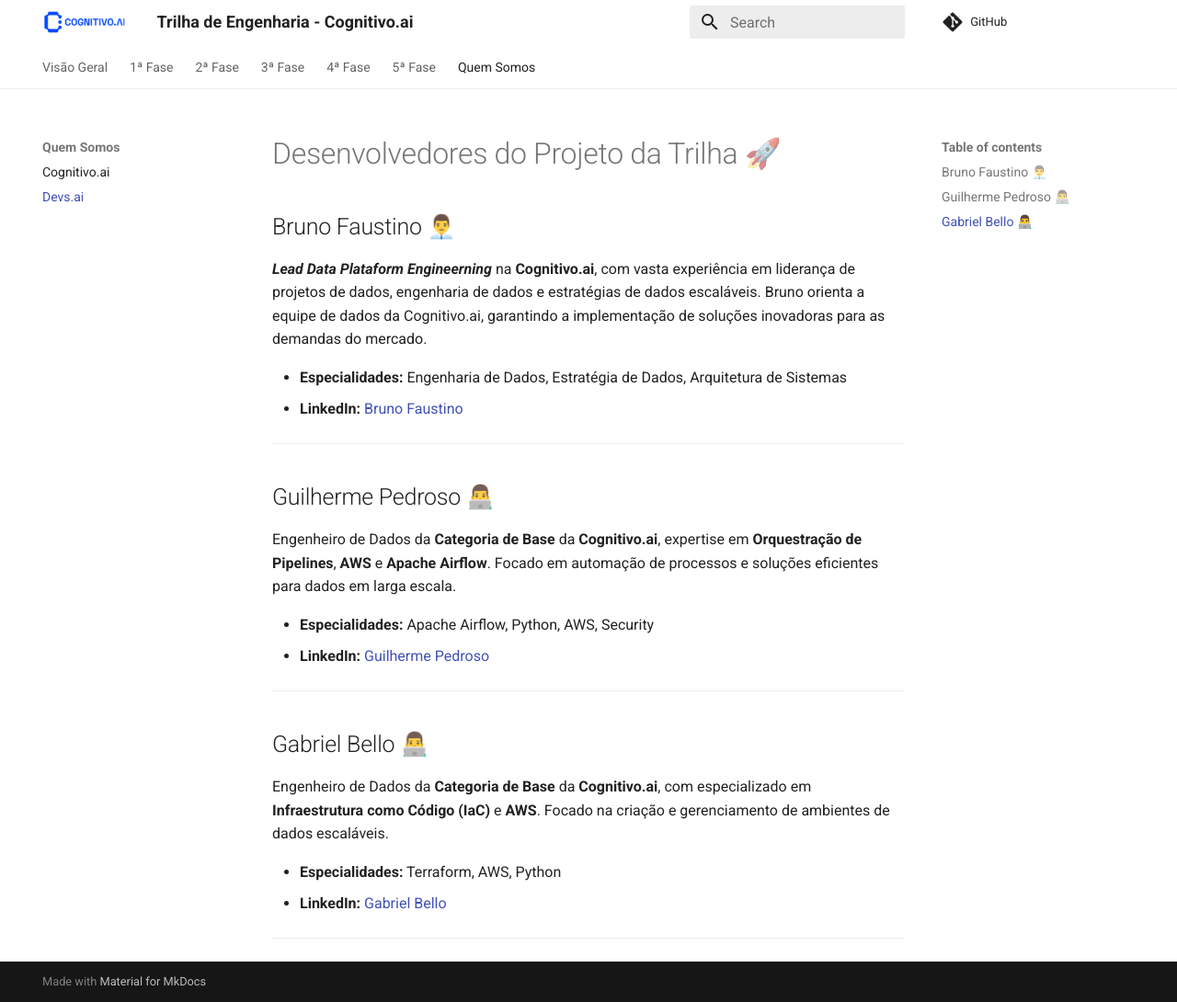
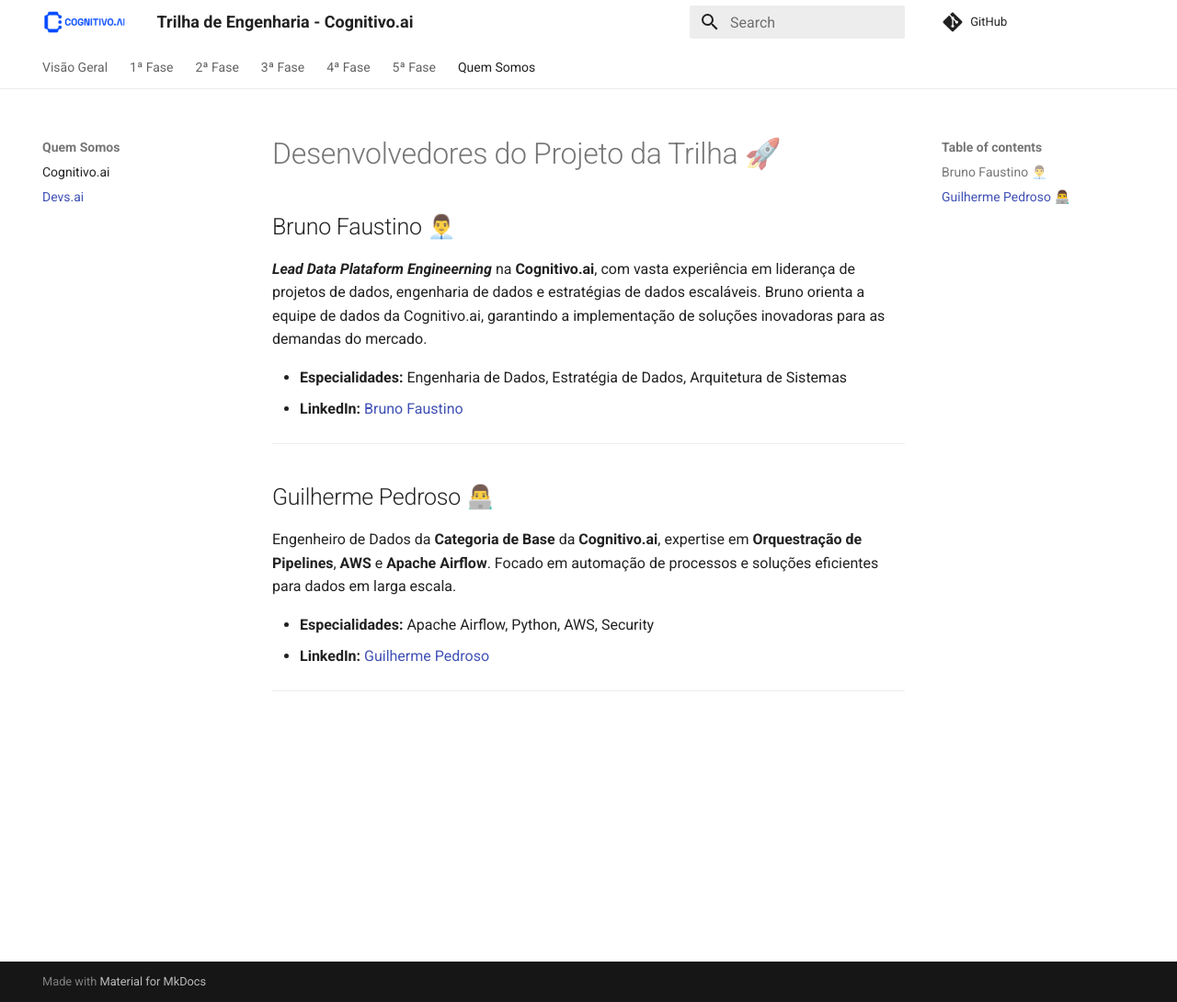
Before and after one commit to cognitivo/trilha-oficial-engenharia, an MkDocs documentation site: the page built from docs/About/devs.md, in a window 1280 px wide and 1090 px high. Shown: the whole window at 92% size. Built offline with MkDocs 1.6.1 and Material for MkDocs 9.7.7, drawn with Linux system fonts in a browser that asks for light colours; comment, search, counter and statistics services are not loaded.

Commit message:
docs: atualiza informações dos desenvolvedores

```diff
--- a/docs/About/devs.md
+++ b/docs/About/devs.md
@@ -15,11 +15,3 @@
 - **LinkedIn:** [Guilherme Pedroso](https://www.linkedin.com/in/gui-pedroso/)
 
 ---
-
-## Gabriel Bello 👨‍💻
-Engenheiro de Dados da **Categoria de Base** da **Cognitivo.ai**, com especializado em **Infraestrutura como Código (IaC)** e **AWS**. Focado na criação e gerenciamento de ambientes de dados escaláveis.
-
-- **Especialidades:** Terraform, AWS, Python
-- **LinkedIn:** [Gabriel Bello](https://www.linkedin.com/in/gabriel-brito-bello/)
-
----
```
